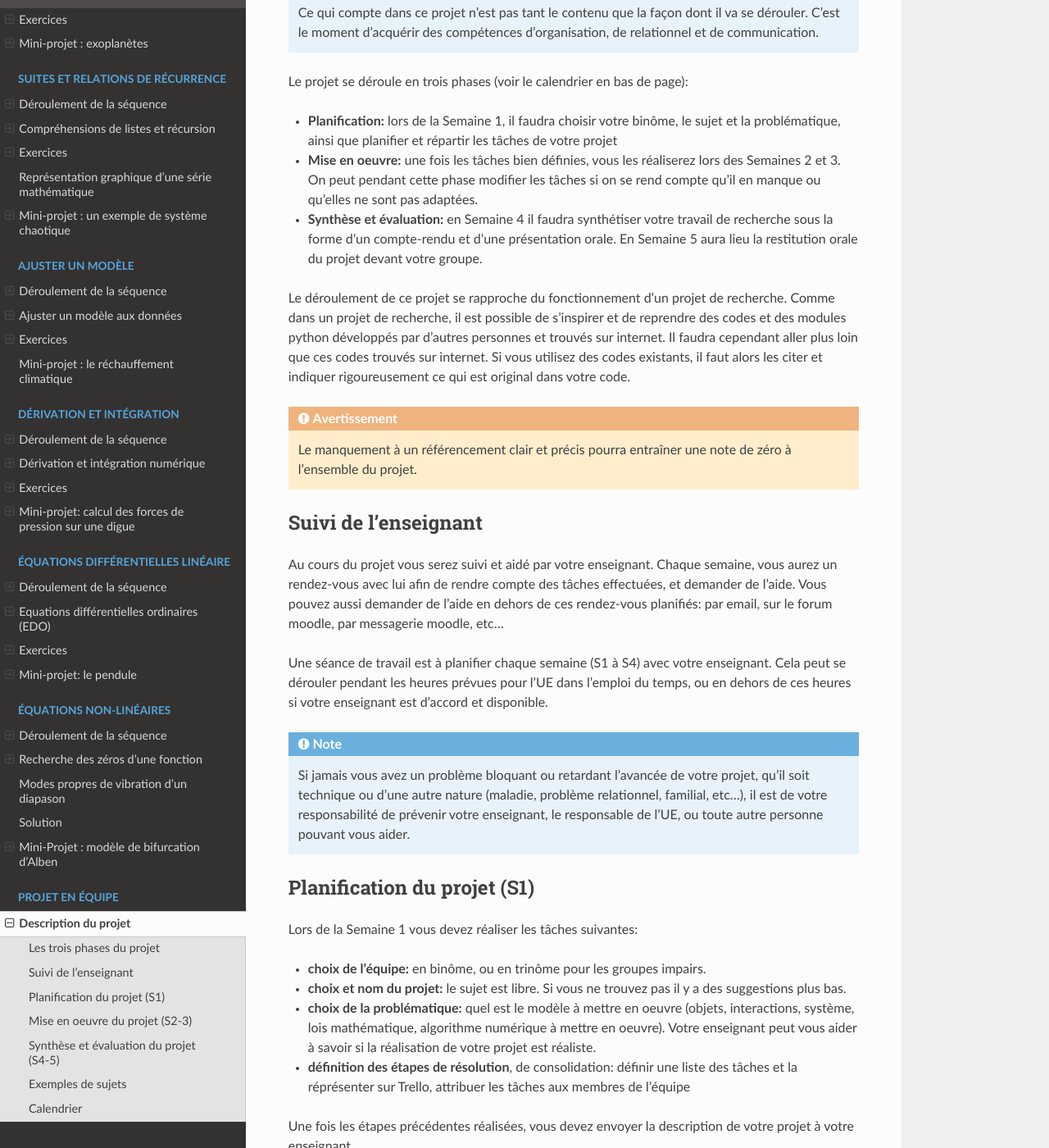
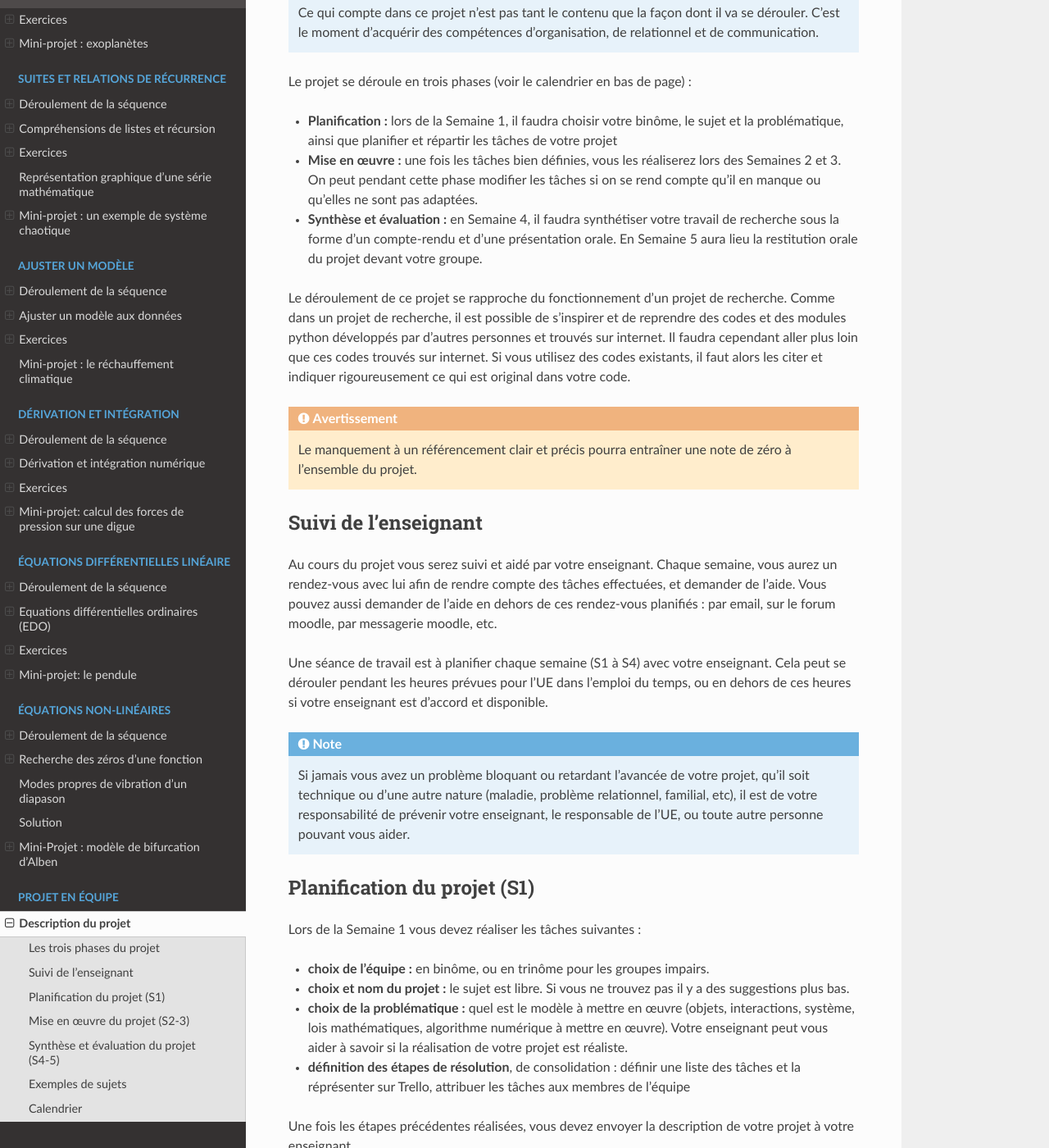
Before and after one commit to phys-mod/site, a Sphinx documentation site: the page built from source/sequences/09-projet-equipe/contenu.rst, in a window 1280 px wide and 1400 px high, scrolled down 349 px. Shown: the whole window at 82% size. Built offline with Sphinx 7.4.7 and the Read the Docs theme 2.0.0, drawn with Linux system fonts in a browser that asks for light colours; some of the changed text lies outside the part shown.

Commit message:
Corrections orthographiques, grammaticales et orthotypographiques pour la page web dédiée au projet

```diff
--- a/source/sequences/09-projet-equipe/contenu.rst
+++ b/source/sequences/09-projet-equipe/contenu.rst
@@ -5,7 +5,7 @@ Description du projet
 Les trois phases du projet
 ==========================
 Le but du projet est d'aborder un problème de modélisation numérique. Il conduira à la production d'un compte-rendu
-du même type que les mini-projets sur un sujet libre, ainsi qu'à une présentation orale du projet.
+du même type que les mini-projets, sur un sujet libre, ainsi qu'à une présentation orale du projet.
 Le projet se fait en binôme.
 
 .. note::
@@ -13,11 +13,11 @@ Le projet se fait en binôme.
     Ce qui compte dans ce projet n'est pas tant le contenu que la façon dont il va se dérouler. C'est le moment
     d'acquérir des compétences d'organisation, de relationnel et de communication.
 
-Le projet se déroule en trois phases (voir le calendrier en bas de page):
+Le projet se déroule en trois phases (voir le calendrier en bas de page) :
 
-- **Planification:** lors de la Semaine 1, il faudra choisir votre binôme, le sujet et la problématique, ainsi que planifier et répartir les tâches de votre projet
-- **Mise en oeuvre:** une fois les tâches bien définies, vous les réaliserez lors des Semaines 2 et 3. On peut pendant cette phase modifier les tâches si on se rend compte qu'il en manque ou qu'elles ne sont pas adaptées.
-- **Synthèse et évaluation:** en Semaine 4 il faudra synthétiser votre travail de recherche sous la forme d'un compte-rendu et d'une présentation orale. En Semaine 5 aura lieu la restitution orale du projet devant votre groupe.
+- **Planification :** lors de la Semaine 1, il faudra choisir votre binôme, le sujet et la problématique, ainsi que planifier et répartir les tâches de votre projet
+- **Mise en œuvre :** une fois les tâches bien définies, vous les réaliserez lors des Semaines 2 et 3. On peut pendant cette phase modifier les tâches si on se rend compte qu'il en manque ou qu'elles ne sont pas adaptées.
+- **Synthèse et évaluation :** en Semaine 4, il faudra synthétiser votre travail de recherche sous la forme d'un compte-rendu et d'une présentation orale. En Semaine 5 aura lieu la restitution orale du projet devant votre groupe.
 
 Le déroulement de ce projet se rapproche du fonctionnement d'un projet de recherche. Comme dans un projet
 de recherche, il est possible de s'inspirer et de reprendre des codes et des modules python développés par d'autres personnes et trouvés
@@ -32,7 +32,7 @@ Suivi de l'enseignant
 =====================
 Au cours du projet vous serez suivi et aidé par votre enseignant. Chaque semaine, vous aurez un rendez-vous avec lui
 afin de rendre compte des tâches effectuées, et demander de l'aide. Vous pouvez aussi demander de l'aide en dehors
-de ces rendez-vous planifiés: par email, sur le forum moodle, par messagerie moodle, etc...
+de ces rendez-vous planifiés : par email, sur le forum moodle, par messagerie moodle, etc.
 
 Une séance de travail est à planifier chaque semaine (S1 à S4) avec votre enseignant.
 Cela peut se dérouler pendant les heures prévues pour l'UE dans l'emploi du temps, ou en
@@ -41,17 +41,17 @@ dehors de ces heures si votre enseignant est d'accord et disponible.
 .. note::
 
     Si jamais vous avez un problème bloquant ou retardant l'avancée de votre projet, qu'il soit technique ou d'une autre
-    nature (maladie, problème relationnel, familial, etc...), il est de votre responsabilité de prévenir votre enseignant,
+    nature (maladie, problème relationnel, familial, etc), il est de votre responsabilité de prévenir votre enseignant,
     le responsable de l'UE, ou toute autre personne pouvant vous aider.
 
 Planification du projet (S1)
 ============================
-Lors de la Semaine 1 vous devez réaliser les tâches suivantes:
+Lors de la Semaine 1 vous devez réaliser les tâches suivantes :
 
-- **choix de l'équipe:** en binôme, ou en trinôme pour les groupes impairs.
-- **choix et nom du projet:** le sujet est libre. Si vous ne trouvez pas il y a des suggestions plus bas.
-- **choix de la problématique:** quel est le modèle à mettre en oeuvre (objets, interactions, système, lois mathématique, algorithme numérique à mettre en oeuvre). Votre enseignant peut vous aider à savoir si la réalisation de votre projet est réaliste.
-- **définition des étapes de résolution**, de consolidation: définir une liste des tâches et la réprésenter sur Trello, attribuer les tâches aux membres de l'équipe
+- **choix de l'équipe :** en binôme, ou en trinôme pour les groupes impairs.
+- **choix et nom du projet :** le sujet est libre. Si vous ne trouvez pas il y a des suggestions plus bas.
+- **choix de la problématique :** quel est le modèle à mettre en œuvre (objets, interactions, système, lois mathématiques, algorithme numérique à mettre en œuvre). Votre enseignant peut vous aider à savoir si la réalisation de votre projet est réaliste.
+- **définition des étapes de résolution**, de consolidation : définir une liste des tâches et la réprésenter sur Trello, attribuer les tâches aux membres de l'équipe
 
 Une fois les étapes précédentes réalisées, vous devez envoyer la description de votre projet à votre enseignant.
 
@@ -65,10 +65,10 @@ réelles. Il est même possible de trouver des expériences simples à faire à
     importe autant voire plus que le contenu.
 
 
-Mise en oeuvre du projet (S2-3)
+Mise en œuvre du projet (S2-3)
 ===============================
 Pendant les semaines S2 et S3 vous réaliserez votre projet. Pour un binôme cela représente environ une trentaine d'heures
-de travail cumulé. N'oubliez pas:
+de travail cumulées. N'oubliez pas :
 
 - de programmer la réunion de travail hebdomadaire avec votre enseignant
 - d'actualiser les tâches de votre Trello
@@ -76,7 +76,7 @@ de travail cumulé. N'oubliez pas:
 
 Synthèse et évaluation du projet (S4-5)
 =======================================
-Pendant la Semaine 4 il est temps de synthétiser votre travail avec les productions suivantes:
+Pendant la Semaine 4 il est temps de synthétiser votre travail avec les productions suivantes :
 
 - Un compte-rendu sous la forme d'un calepin Jupyter Notebook, du même type que ceux réalisés pour les mini-projets
 - Un exposé en vue d’une présentation orale
```
Also changed, not shown: other parts of source/sequences/09-projet-equipe/contenu.rst (+6 -6 lines).
